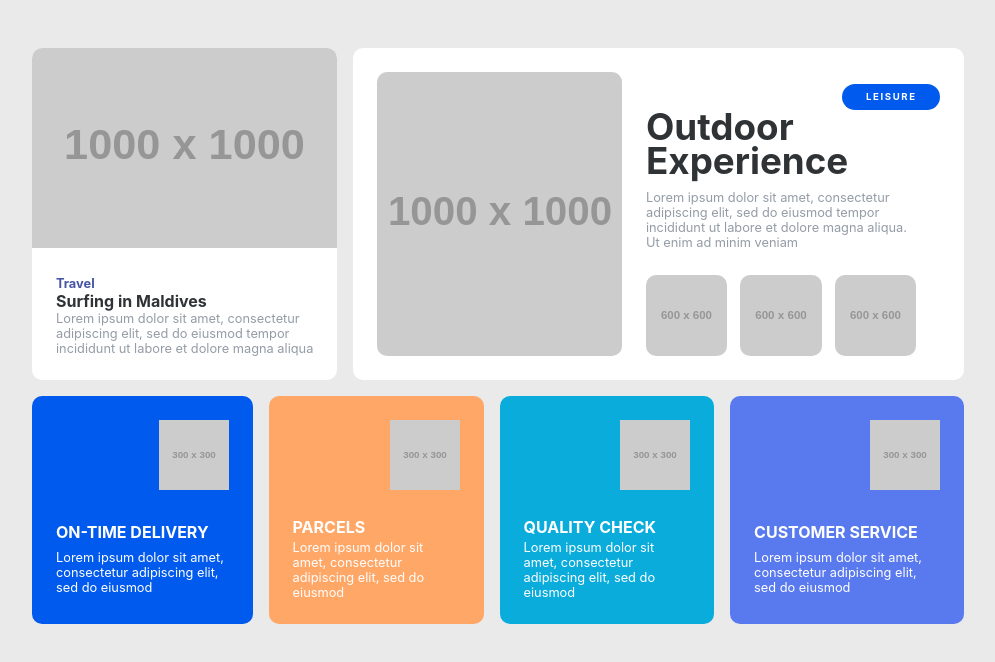
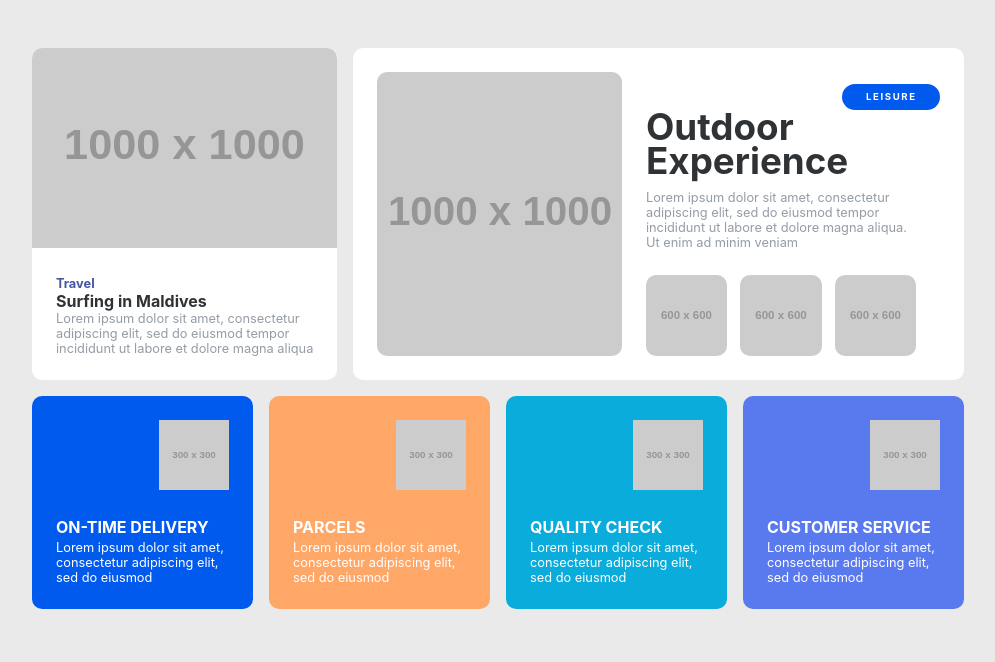
Before and after one commit to elisabethasbaek/react-komponenter, a React (Create React App) app: page / in a window 1280 px wide. Shown: the top 662 px of the page, without its empty margins (142-1137 px from the left). Built offline with nearby package versions, Linux system fonts and the light colour scheme.

Commit message:
avfkwbfolawfkeajbfea

```diff
--- a/src/style/Article.css
+++ b/src/style/Article.css
@@ -1,5 +1,6 @@
 @import "./Article-nth1.css";
 @import "./Article-nth2.css";
+/* ikke færdigstylet */
 
 .article{
     background-color: #FFF;
--- a/src/style/PrettyBox.css
+++ b/src/style/PrettyBox.css
@@ -1,5 +1,5 @@
 .prettyBox{
-    max-width: calc((900px / 4) - (2rem / 4));
+    max-width: 100%;
     max-height: calc((900px / 4) - (2rem / 4));
     background-color: red;
     display: grid;
--- a/src/style/PrettyBoxes.css
+++ b/src/style/PrettyBoxes.css
@@ -1,6 +1,6 @@
 .prettyBoxes{
     grid-area: 2/1/3/4;
     display: grid;
-    grid-template-columns: repeat(4, auto);
+    grid-template-columns: repeat(4, 1fr);
     grid-gap: 1rem;
 }
```
Also changed, not shown: 2 other files (tests, documents, lock files or other folders).
